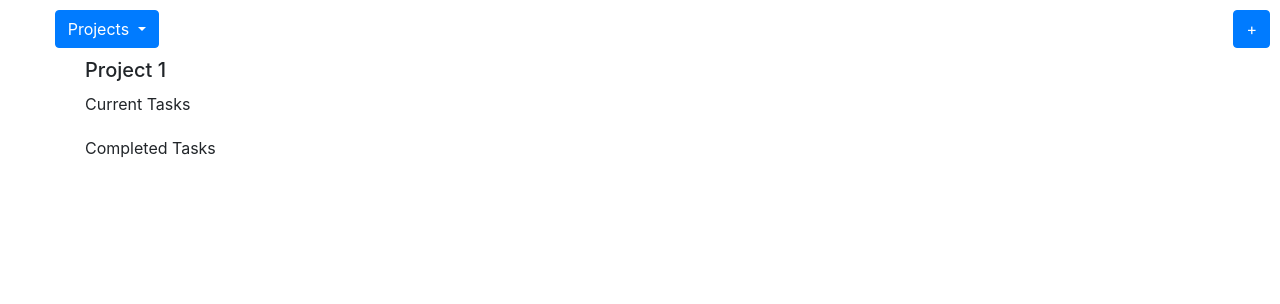
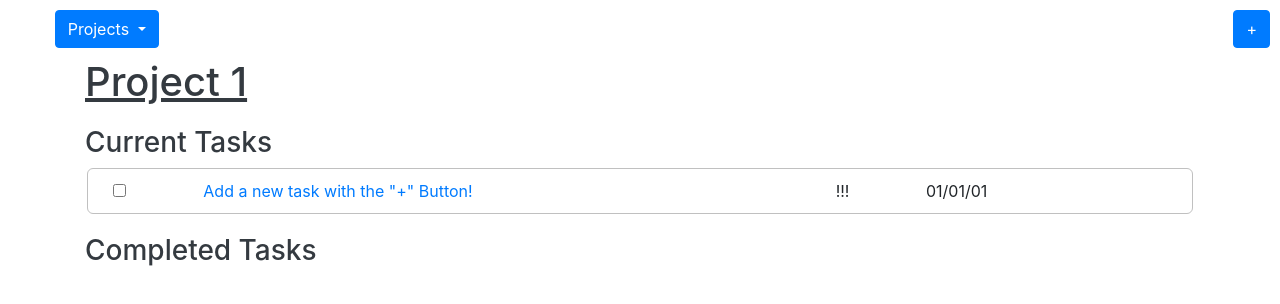
Before and after one commit to 0xFloyd/todolist, a plain HTML site: page index.html in a window 1280 px wide. Drawn offline with nearby package versions, Linux system fonts and the light colour scheme.

Commit message:
Formatting changes

```diff
--- a/css/stylesheet.css
+++ b/css/stylesheet.css
@@ -5,6 +5,10 @@ body {
 
 }
 
+#activeProject {
+    text-decoration: underline;
+    color: #343a40 !important;
+}
 
 #titleArea {
     padding-top: 10px;
@@ -38,7 +42,9 @@ body {
 
 .taskRow {
     margin-top: 5px;
-    padding: 5px;
+    margin-left: 2px;
+    margin-right: 2px;
+    padding: 10px;
     border: 1px solid rgb(192, 192, 192);
     border-radius: 6px;
 }
@@ -65,13 +71,16 @@ p {
 
 #completedTasksTitle {
     margin-top: 20px;
+    color: #343a40;
 }
 
 #currentTasksTitle {
-    margin-top: 10px;
+    margin-top: 20px;
+    color: #343a40;
 
 }
 
 #projectMainTitle{
     margin-top: 10px;
+
 }
--- a/index.html
+++ b/index.html
@@ -24,7 +24,7 @@
                         Projects
                     </button>
                     <div class="dropdown-menu" id="dropDownMenuList" aria-labelledby="dropdownMenuButton">
-                        <a class="dropdown-item" data-toggle="modal" data-target="#newProjectModal" href="#">-Add Project-</a>
+                        <a class="dropdown-item" data-toggle="modal" data-target="#newProjectModal" href="#">-- Add New Project --</a>
                         <a class="dropdown-item" id="projectProject 1" href="#">Project 1</a>
                     </div>
                 </div>
@@ -110,7 +110,7 @@
                     <div class="modal-footer">
                         <button type="submit" id="modalSubmitButton" value='submit' data-target="#newProjectModal"
                             class="btn btn-primary">Add New Project</button>
-                        <!--data-toggle="modal"-->
+
                     </div>
                     </form>
                 </div>
@@ -119,49 +119,33 @@
 
      </div>
     <div class="container" id="projectMainTitle">
-        <h5 id="activeProject"></h5>
+        <h1 id="activeProject"></h1>
     </div>
     <div id="currentTasksTitle" class="container">
-        <p>Current Tasks</p>
+        <h3>Current Tasks</h3>
     </div>
     <div class="container" id="allTasksContainer">
-        <!--
         <div class="row taskRow">
             <div class="col-1 align-self-center">
                 <input type="checkbox" name="taskCheckBox" class="checkbox" value="checkBox">
             </div>
             <div class="col-7 align-self-center">
                 <a tabindex="0" data-placement="bottom" role="button" data-toggle="popover" data-trigger="focus"
-                        data-content="And here's some amazing content. It's very engaging. Right?">Active Task</a>
+                        data-content="Here's a description for this task.">Add a new task with the "+" Button!</a>
             </div>
             <div class="col-1 align-self-center">
                 <p>!!!</p>
             </div>
             <div class="col-2 align-self-center">
-                <p>22/22/22</p>
+                <p>01/01/01</p>
             </div>
-        </div>-->
+        </div>
     </div>
     <div id="completedTasksTitle" class="container">
-        <p>Completed Tasks</p>
+        <h3>Completed Tasks</h3>
     </div>
     <div class="container" id="completedTasks">
-        <!--
-        <div class="row taskRow">
-            <div class="col-1 align-self-center">
-                <input type="checkbox" name="taskCheckBox" class="checkbox" value="checkBox">
-            </div>
-            <div class="col-7 align-self-center">
-                <a tabindex="0" data-placement="bottom" role="button" data-toggle="popover" data-trigger="focus"
-                    data-content="And here's some amazing content. It's very engaging. Right?">Completed Task</a>
-            </div>
-            <div class="col-1 align-self-center">
-                <p>!!!</p>
-            </div>
-            <div class="col-2 align-self-center">
-                <p>22/22/22</p>
-            </div>
-        </div>-->
+
     </div>
 </div>
 
```
Also changed, not shown: main.js.
